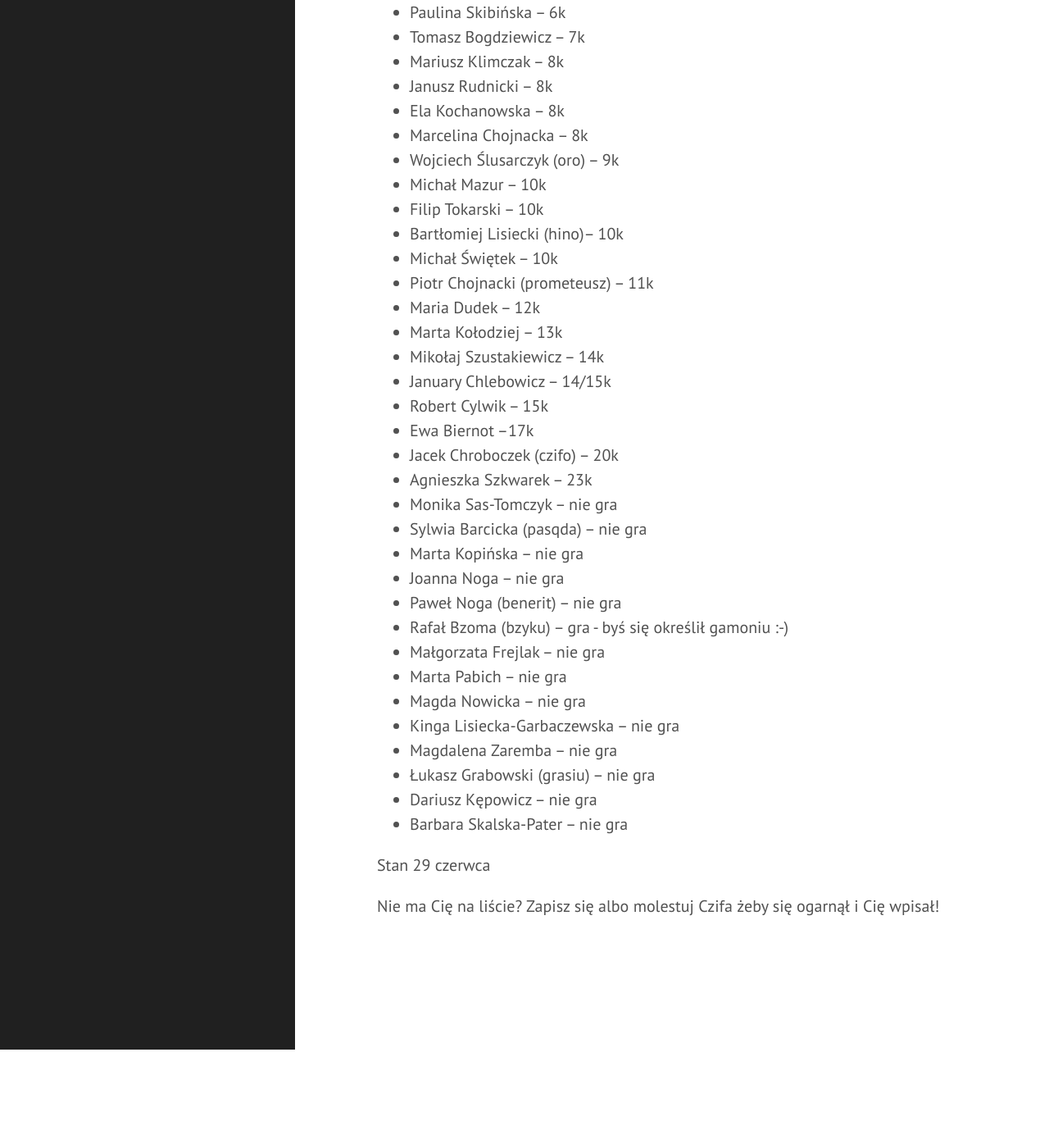
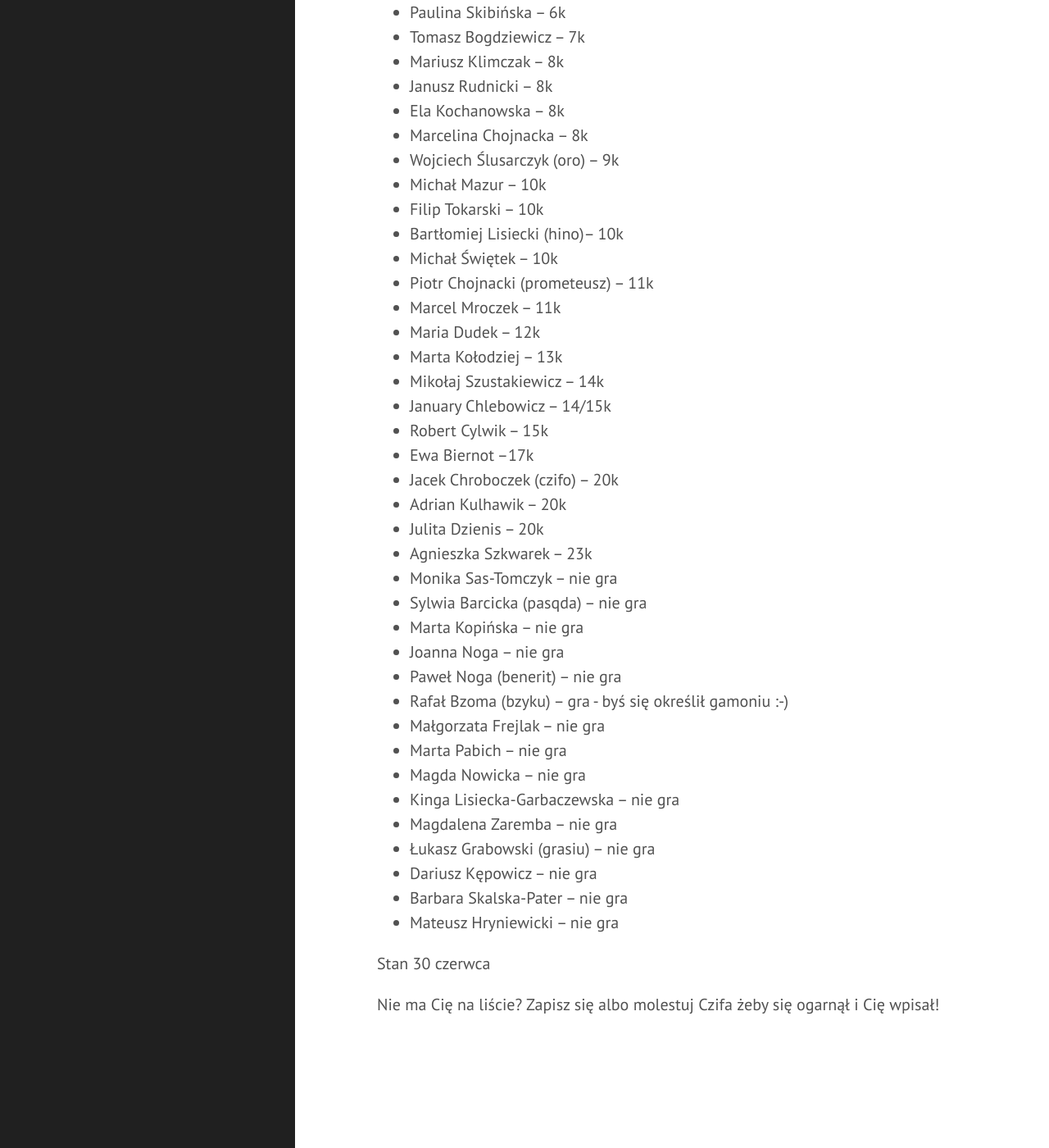
Before and after one commit to tasuki/lsg, a Jekyll site: the page built from zarejestrowani.md, in a window 1280 px wide and 1400 px high, scrolled down 1288 px. Shown: the whole window at 82% size. Built offline with Jekyll 4.4.1, drawn with Linux system fonts in a browser that asks for light colours; before the commit the page ends 2568 px from its top, so only the background shows below that.

Commit message:
Update zarejestrowani.md

```diff
--- a/zarejestrowani.md
+++ b/zarejestrowani.md
@@ -55,6 +55,7 @@ Zarejestrowani uczestnicy (mniej więcej wg siły):
 - Bartłomiej Lisiecki (hino)-- 10k
 - Michał Świętek -- 10k
 - Piotr Chojnacki (prometeusz) -- 11k
+- Marcel Mroczek -- 11k
 - Maria Dudek -- 12k
 - Marta Kołodziej -- 13k
 - Mikołaj Szustakiewicz -- 14k
@@ -62,6 +63,8 @@ Zarejestrowani uczestnicy (mniej więcej wg siły):
 - Robert Cylwik -- 15k
 - Ewa Biernot --17k
 - Jacek Chroboczek (czifo) -- 20k
+- Adrian Kulhawik -- 20k
+- Julita Dzienis -- 20k
 - Agnieszka Szkwarek -- 23k
 - Monika Sas-Tomczyk -- nie gra
 - Sylwia Barcicka (pasqda) -- nie gra
@@ -77,9 +80,10 @@ Zarejestrowani uczestnicy (mniej więcej wg siły):
 - Łukasz Grabowski (grasiu) -- nie gra
 - Dariusz Kępowicz -- nie gra
 - Barbara Skalska-Pater -- nie gra
+- Mateusz Hryniewicki -- nie gra
 
 
 
-Stan 29 czerwca
+Stan 30 czerwca
 
 Nie ma Cię na liście?  Zapisz się albo molestuj Czifa żeby się ogarnął i Cię wpisał!
```
